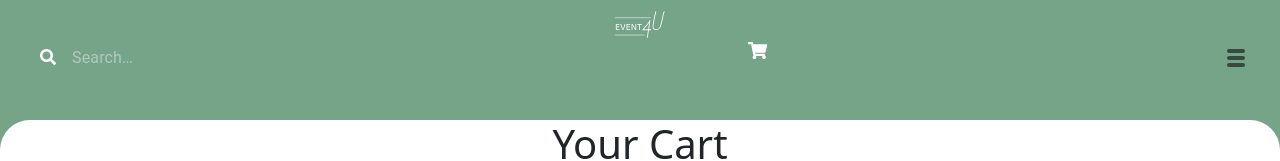
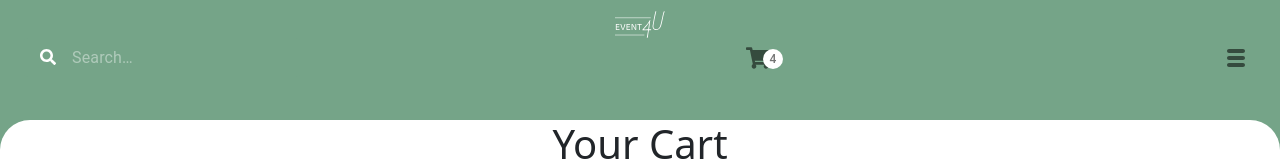
Before and after one commit to pindilind/4u-examensarbete, a React (Create React App) app: page /cartPage in a window 1280 px wide. Shown: the top 161 px of the page. Built offline with nearby package versions, Linux system fonts and the light colour scheme.

Commit message:
inte klar ännu

```diff
--- /dev/null
+++ b/src/components/CartCounter.js
@@ -0,0 +1,77 @@
+import React, { useEffect, useState } from "react";
+import Badge from '@mui/material/Badge';
+import { styled } from '@mui/material/styles';
+import IconButton from '@mui/material/IconButton';
+import { FaShoppingCart } from 'react-icons/fa';
+
+const StyledBadge = styled(Badge)(({ theme }) => ({
+  '& .MuiBadge-badge': {
+    right: -3,
+    top: 13,
+    background: ` ${theme.palette.background.paper}`,
+    padding: '0 4px',
+  },
+}));
+
+export default function CustomizedBadges(props) {
+
+  const [cartCounter, setCartCounter] = useState(0);
+
+  const handleCartCounterChange = (event) => {
+    setCartCounter(event.target.value);
+  };
+  const product = props.product;
+  console.log(product)
+
+  /* const addProduct = async () => {
+    let cart = JSON.parse(localStorage.getItem("cart"));
+    console.log(cart)
+
+/*
+    if (cart == null) {
+        cart = {}
+    }
+
+    if (!cart[productKey]) {
+        cart[productKey] = product;
+    }
+
+
+    cart[productKey].quantity = cart[productKey].quantity || 0;
+    cart[productKey].quantity++;
+
+    updateCounter(cart);
+
+    localStorage.setItem("cart", JSON.stringify(cart)) */
+/* };
+addProduct() */
+/* function updateCounter(cart) {
+    let amount = 0;
+    let counter = 0;
+
+    if (cart !== null) {
+
+
+        for (const key in cart) {
+            if (Object.hasOwnProperty.call(cart, key)) {
+                const cartRow = cart[key];
+                counter += cartRow.quantity
+                amount += cartRow.price_data.unit_amount * cartRow.quantity
+            }
+        }
+
+    }
+
+    document.getElementById("cartCounter").innerHTML = counter;
+
+}
+ */
+  return (
+    <IconButton aria-label="cart">
+      <StyledBadge badgeContent={4}>
+      <FaShoppingCart /* className={'icon'} */
+                />
+      </StyledBadge>
+    </IconButton>
+  );
+}
--- a/src/components/ProductCardLarge.js
+++ b/src/components/ProductCardLarge.js
@@ -68,7 +68,6 @@ export default function ProductCardLarge(props) {
   const classes = useStylesLarge()
 
   const product = props.product;
-  console.log(product)
 
   return (
 
--- a/src/headers/HeaderInlogged.js
+++ b/src/headers/HeaderInlogged.js
@@ -11,6 +11,8 @@ import useScrollTrigger from '@mui/material/useScrollTrigger';
 import LogoSmall from '../assets/LogoSmall.svg';
 import Search from '../userView/Search';
 import LongMenu from '../components/DropDown';
+
+import CartCounter from '../components/CartCounter';
 
 import './HeaderInloggStyle.scss';
 
@@ -38,6 +40,8 @@ ElevationScroll.propTypes = {
 
 export default function ElevateAppBar(props) {
 
+  const product = props.product
+  console.log(product)
 
   return (
     <React.Fragment>
@@ -63,8 +67,9 @@ export default function ElevateAppBar(props) {
               </div>
 
               <Link to="/cartPage">
-                <FaShoppingCart className={'icon'}
-                />
+                <CartCounter product={product}/>
+                {/* <FaShoppingCart className={'icon'}
+                /> */}
               </Link>
               <LongMenu />
 
--- a/src/userView/UserHomePage.js
+++ b/src/userView/UserHomePage.js
@@ -98,22 +98,22 @@ const style = {
 
 
 
-function UserHomePage() {
+function UserHomePage(props) {
   const classes = useStyles()
 
   const [products, setProducts] = useState([]);
+
+  const product = props.product;
 
   useEffect(() => {
 
     async function getProducts() {
       const status = await MakeRequest("http://localhost:3005", "GET")
-      console.log(status)
 
       return status
     }
 
     getProducts().then(result => {
-      console.log(result)
       setProducts(result);
 
     });
@@ -137,7 +137,7 @@ function UserHomePage() {
 
   return (
     <>
-      <HeaderInlogged />
+      <HeaderInlogged product={product}/>
       <div className={"wrappsAllContent"}>
         <div className={"flexCenterAll"}>
 
```
